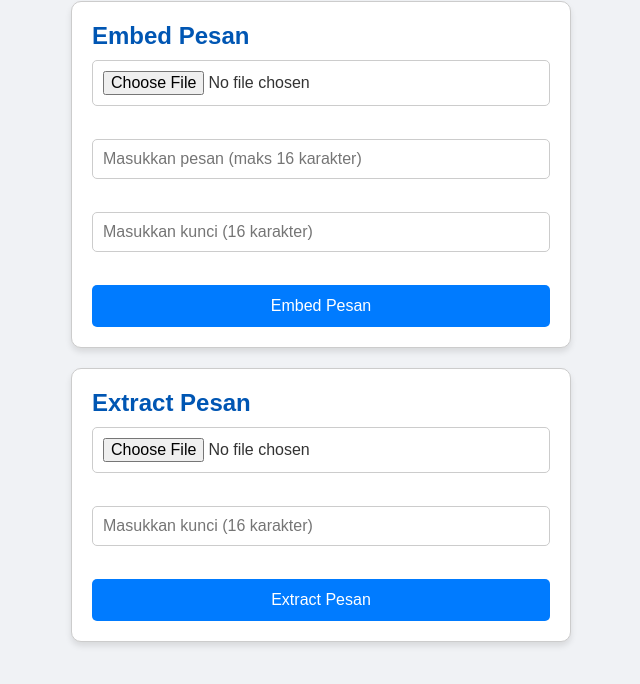
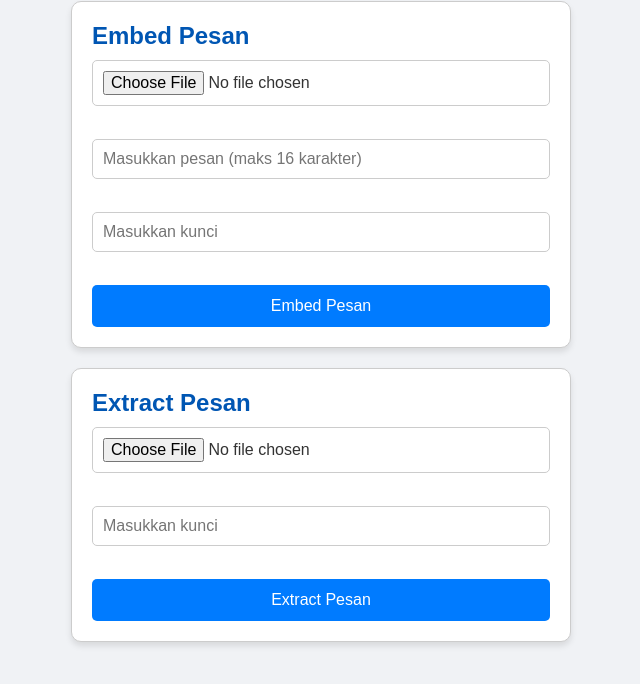
Before and after one commit to fylnnx/TA_hihi, a website with bundled scripts: page public/index.html in a window 1280 px wide. Shown: the part 76-760 px from the top of the page, without its empty margins (319-959 px from the left). Built offline with nearby package versions, Linux system fonts and the light colour scheme.

Commit message:
Update index.html

```diff
--- a/public/index.html
+++ b/public/index.html
@@ -12,14 +12,14 @@
         <h2>Embed Pesan</h2>
         <input type="file" id="audioFile" accept=".wav" required><br><br>
         <input type="text" id="message" placeholder="Masukkan pesan (maks 16 karakter)" required><br><br>
-        <input type="text" id="secretKey" placeholder="Masukkan kunci (16 karakter)" required><br><br>
+        <input type="text" id="secretKey" placeholder="Masukkan kunci" required><br><br>
         <button type="submit">Embed Pesan</button>
     </form>
 
     <form id="extractForm">
         <h2>Extract Pesan</h2>
         <input type="file" id="audioFileExtract" accept=".wav" required><br><br>
-        <input type="text" id="secretKeyExtract" placeholder="Masukkan kunci (16 karakter)" required><br><br>
+        <input type="text" id="secretKeyExtract" placeholder="Masukkan kunci" required><br><br>
         <button type="submit">Extract Pesan</button>
     </form>
 
```
